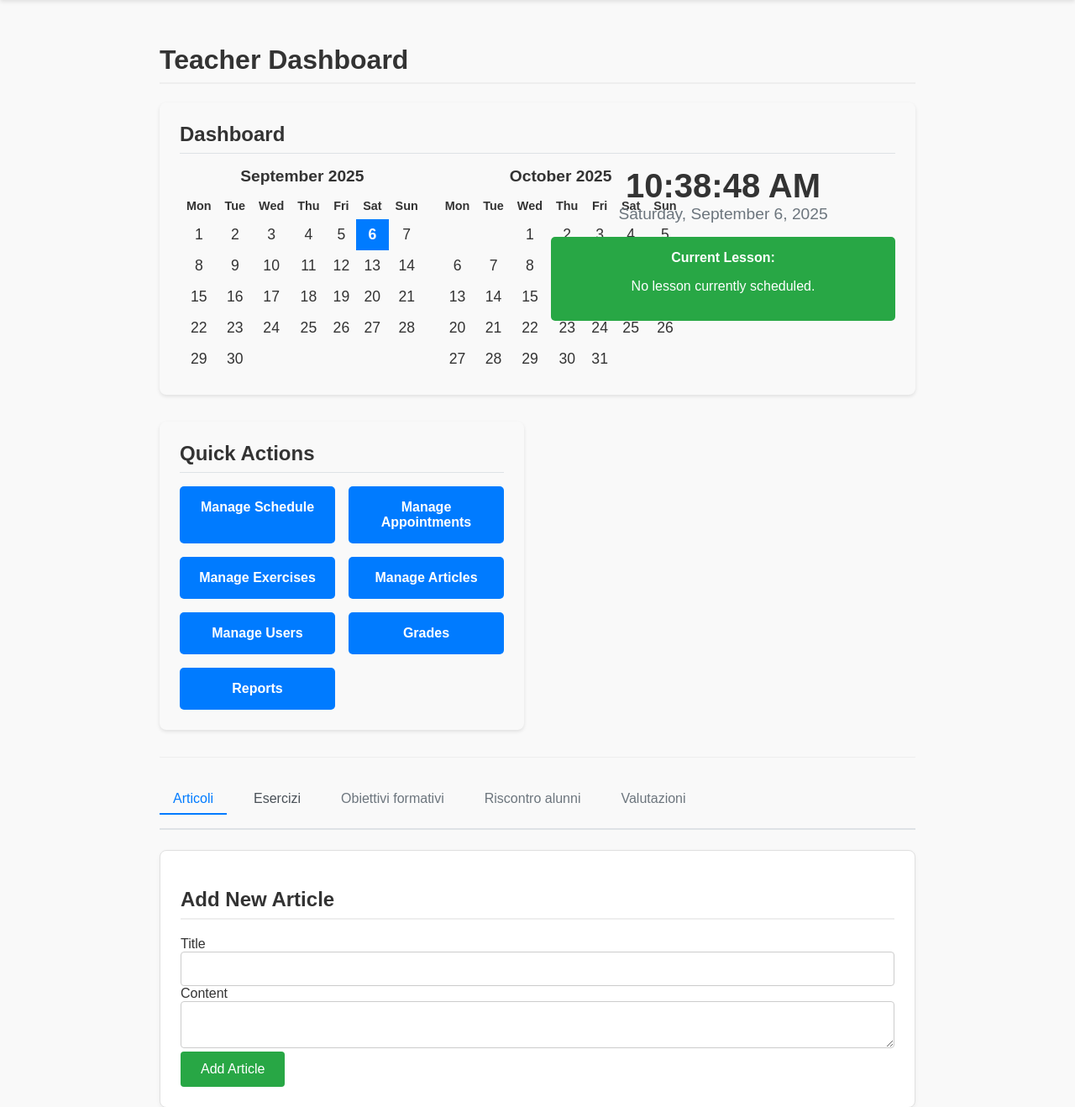
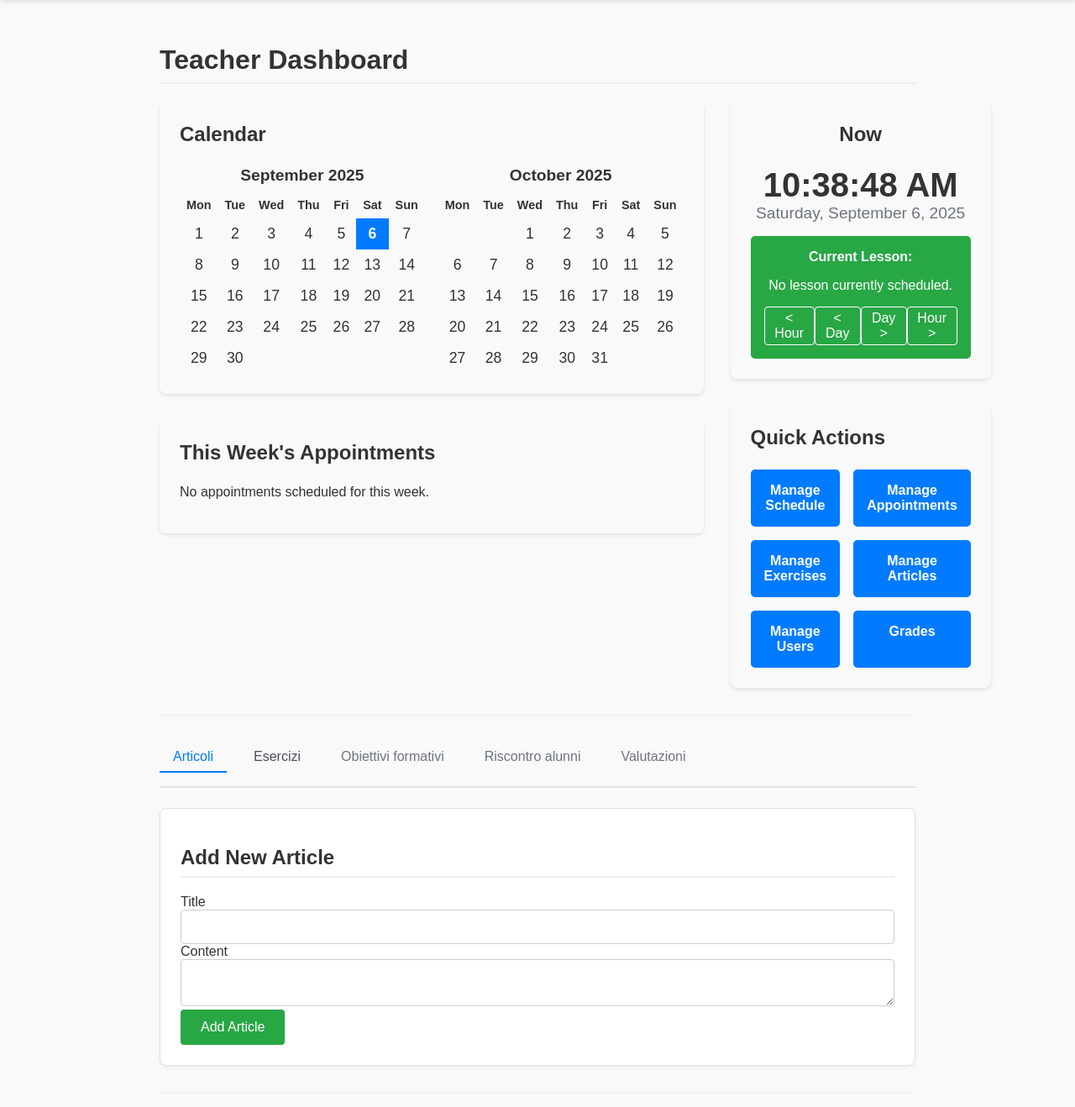
Before and after one commit to rcasertascuola/teaching_site, a PHP site: page /teacher_dashboard.php in a window 1280 px wide. Shown: the part 78-1396 px from the top of the page at 84% size. Run offline with PHP 8.4, Linux system fonts and the light colour scheme; the visitor is signed in with stand-in values (Sample User, id 1); tables that the repository leaves empty hold one stand-in row (values such as "Sample post").

Commit message:
Add files via upload

```diff
--- a/teacher_dashboard.php
+++ b/teacher_dashboard.php
@@ -1,52 +1,42 @@
 <?php
-// File: admin_dashboard.php
-// Purpose: Dashboard for logged-in teachers (admins).
+// File: teacher_dashboard.php
+// Purpose: Dashboard for logged-in teachers.
 
 session_start();
 
 // --- Authentication and Authorization Check ---
-if (!isset($_SESSION['user_id'])) {
+if (!isset($_SESSION['user_id']) || $_SESSION['user_role'] !== 'teacher') {
     header('Location: login.php');
-    exit;
-}
-if ($_SESSION['user_role'] !== 'teacher') {
-    header('Location: student_dashboard.php');
     exit;
 }
 
 // --- Includes ---
 require_once 'includes/db.php';
 require_once 'includes/theme_manager.php';
+require_once 'includes/calendar.php';
 
 // --- Logic ---
 $username = htmlspecialchars($_SESSION['username']);
 $user_id = $_SESSION['user_id'];
 $current_theme = getCurrentTheme($pdo);
-
 $message = '';
 
 // Handle form submission for adding a new article
 if ($_SERVER['REQUEST_METHOD'] === 'POST' && isset($_POST['add_text'])) {
     $title = trim($_POST['title']);
     $content = trim($_POST['content']);
-
     if (empty($title) || empty($content)) {
         $message = '<div class="message error">Title and content cannot be empty.</div>';
     } else {
         $pdo->beginTransaction();
         try {
-            // Step 1: Insert into articles table
             $stmt = $pdo->prepare("INSERT INTO articles (title, creator_id) VALUES (?, ?)");
             $stmt->execute([$title, $user_id]);
             $article_id = $pdo->lastInsertId();
-
-            // Step 2: Insert the first revision
             $stmt = $pdo->prepare("INSERT INTO revisions (article_id, editor_id, content, edit_summary) VALUES (?, ?, ?, ?)");
             $stmt->execute([$article_id, $user_id, $content, 'Initial creation']);
-
             $pdo->commit();
             $message = '<div class="message success">Article added successfully!</div>';
-
         } catch (PDOException $e) {
             $pdo->rollBack();
             $message = '<div class="message error">Database error: ' . $e->getMessage() . '</div>';
@@ -54,7 +44,7 @@
     }
 }
 
-// Fetch all articles from the database
+// Fetch all articles
 try {
     $stmt = $pdo->query("SELECT id, title, created_at FROM articles ORDER BY created_at DESC");
     $articles = $stmt->fetchAll();
@@ -62,27 +52,16 @@
     $articles = [];
     $message .= '<div class="message error">Could not fetch articles: ' . $e->getMessage() . '</div>';
 }
-?>
 
-<?php
-// --- Includes ---
-require_once 'includes/calendar.php';
-
-// --- Logic ---
-// ... (existing logic)
-
-// Fetch appointments for the current teacher
+// Fetch appointments for calendar
 $stmt = $pdo->prepare("SELECT * FROM calendar_appointments WHERE teacher_id = ? OR teacher_id IS NULL");
 $stmt->execute([$user_id]);
 $all_appointments = $stmt->fetchAll();
-
-// Organize appointments by date
 $appointments_by_date = [];
 foreach ($all_appointments as $appointment) {
     $start_date = new DateTime($appointment['start_date']);
     $end_date = new DateTime($appointment['end_date']);
     $current_date = clone $start_date;
-
     while ($current_date <= $end_date) {
         $date_key = $current_date->format('Y-m-d');
         if (!isset($appointments_by_date[$date_key])) {
@@ -93,13 +72,26 @@
     }
 }
 
+// Get current lesson
+$current_day_of_week = date('N');
+$current_time = date('H:i:s');
+$stmt = $pdo->prepare("SELECT * FROM school_schedule WHERE teacher_id = ? AND day_of_week = ? AND start_time <= ? AND end_time >= ? LIMIT 1");
+$stmt->execute([$user_id, $current_day_of_week, $current_time, $current_time]);
+$current_lesson = $stmt->fetch();
 
-// Get current month and year
+// Fetch appointments for the current week
+$today = new DateTime();
+$start_of_week = (clone $today)->modify('monday this week');
+$end_of_week = (clone $today)->modify('sunday this week');
+$stmt = $pdo->prepare("SELECT * FROM calendar_appointments WHERE (teacher_id = ? OR teacher_id IS NULL) AND start_date <= ? AND end_date >= ? ORDER BY start_date");
+$stmt->execute([$user_id, $end_of_week->format('Y-m-d H:i:s'), $start_of_week->format('Y-m-d H:i:s')]);
+$weekly_appointments = $stmt->fetchAll();
+
+// Calendar month/year
 $current_month = date('m');
 $current_year = date('Y');
 $next_month = date('m', strtotime('+1 month'));
 $next_year = date('Y', strtotime('+1 month'));
-
 ?>
 <!DOCTYPE html>
 <html lang="en">
@@ -109,55 +101,21 @@
     <title>Teacher Dashboard</title>
     <link rel="stylesheet" href="assets/css/<?php echo $current_theme; ?>-theme.css">
     <style>
+        /* General Styles */
         .theme-switcher { display: flex; align-items: center; }
         .theme-switcher select { margin: 0 0.5rem; padding: 0.25rem 0.5rem; }
         .navbar-right { display: flex; align-items: center; gap: 1rem; }
-        .text-list li { display: flex; justify-content: space-between; align-items: center; }
-        .text-info a { font-weight: bold; }
-        .text-info small { display: block; color: #6c757d; }
-        .text-actions a {
-            display: inline-block;
-            padding: 0.35rem 0.75rem;
-            border-radius: 4px;
-            text-decoration: none;
-            color: white;
-            font-size: 0.9rem;
-            margin-left: 0.5rem;
-        }
-        .btn-edit { background-color: #ffc107; }
-        .btn-delete { background-color: #dc3545; }
-        .btn-history { background-color: #17a2b8; }
 
-        .features-menu {
-            display: flex;
-            gap: 1rem;
-            margin-bottom: 1.5rem;
-            border-bottom: 2px solid #dee2e6;
-            padding-bottom: 1rem;
-        }
-        .features-menu a {
-            text-decoration: none;
-            padding: 0.5rem 1rem;
-            border-radius: 5px 5px 0 0;
-            color: #495057;
-            font-weight: 500;
-        }
-        .features-menu a.active {
-            border-bottom: 2px solid #007bff;
-            color: #007bff;
-        }
-        .features-menu a.disabled {
-            color: #6c757d;
-            cursor: not-allowed;
-            pointer-events: none;
-        }
-
-        /* New dashboard styles */
+        /* Dashboard Layout */
         .dashboard-grid {
             display: grid;
-            grid-template-columns: repeat(auto-fit, minmax(350px, 1fr));
+            grid-template-columns: 2fr 1fr;
             gap: 2rem;
+            align-items: start;
         }
+        .main-content { grid-column: 1 / 2; }
+        .sidebar { grid-column: 2 / 3; display: flex; flex-direction: column; gap: 2rem; }
+
         .dashboard-section {
             background-color: var(--background-color-secondary);
             padding: 1.5rem;
@@ -166,91 +124,54 @@
         }
         .dashboard-section h2 {
             margin-top: 0;
-            border-bottom: 1px solid #dee2e6;
+            border-bottom: 1px solid var(--border-color);
             padding-bottom: 0.5rem;
             margin-bottom: 1rem;
         }
-        .calendar-container {
-            display: flex;
-            gap: 1rem;
-            justify-content: space-around;
-        }
-        .calendar {
-            width: 100%;
-            border-collapse: collapse;
-            font-size: 0.9rem;
-        }
-        .calendar caption {
-            font-size: 1.2rem;
-            font-weight: bold;
-            margin-bottom: 0.5rem;
-        }
-        .calendar th, .calendar td {
-            padding: 0.5rem;
-            text-align: center;
-            border: 1px solid var(--border-color);
-        }
-        .calendar th {
-            background-color: var(--background-color-tertiary);
-        }
-        .calendar td.today {
-            background-color: #007bff;
-            color: white;
-            font-weight: bold;
-        }
-        .calendar .day-number {
-            font-size: 1.1rem;
-        }
-        .calendar .appointments {
-            font-size: 0.75rem;
-        }
-        .calendar .appointment {
-            background-color: #ffc107;
-            color: #333;
-            border-radius: 3px;
-            padding: 2px 4px;
-            margin-top: 2px;
-            white-space: nowrap;
-            overflow: hidden;
-            text-overflow: ellipsis;
-        }
-        .time-and-schedule {
-            text-align: center;
-        }
-        #current-time {
-            font-size: 2.5rem;
-            font-weight: bold;
-        }
-        #current-date {
-            font-size: 1.2rem;
-            color: #6c757d;
-        }
-        .current-lesson {
-            background-color: #28a745;
-            color: white;
-            padding: 1rem;
-            border-radius: 5px;
-            margin-top: 1rem;
-        }
-        .quick-actions {
-            display: grid;
-            grid-template-columns: repeat(auto-fill, minmax(150px, 1fr));
-            gap: 1rem;
-        }
-        .quick-actions a {
-            background-color: #007bff;
-            color: white;
-            text-decoration: none;
-            padding: 1rem;
-            border-radius: 5px;
-            text-align: center;
-            font-weight: bold;
-            transition: background-color 0.3s;
-        }
-        .quick-actions a:hover {
-            background-color: #0056b3;
-        }
 
+        /* Calendar */
+        .calendar-container { display: flex; gap: 1rem; justify-content: space-around; }
+        .calendar { width: 100%; border-collapse: collapse; font-size: 0.9rem; }
+        .calendar caption { font-size: 1.2rem; font-weight: bold; margin-bottom: 0.5rem; }
+        .calendar th, .calendar td { padding: 0.5rem; text-align: center; border: 1px solid var(--border-color); }
+        .calendar th { background-color: var(--background-color-tertiary); }
+        .calendar td.today { background-color: #007bff; color: white; font-weight: bold; }
+        .calendar .day-number { font-size: 1.1rem; }
+        .calendar .appointments { font-size: 0.75rem; }
+        .calendar .appointment { background-color: #ffc107; color: #333; border-radius: 3px; padding: 2px 4px; margin-top: 2px; white-space: nowrap; overflow: hidden; text-overflow: ellipsis; }
+
+        /* Time and Schedule */
+        .time-and-schedule { text-align: center; }
+        #current-time { font-size: 2.5rem; font-weight: bold; }
+        #current-date { font-size: 1.2rem; color: #6c757d; }
+        .current-lesson { background-color: #28a745; color: white; padding: 1rem; border-radius: 5px; margin-top: 1rem; }
+        .lesson-nav { display: flex; justify-content: space-between; margin-top: 0.5rem; }
+        .lesson-nav button { background: none; border: 1px solid white; color: white; padding: 0.25rem 0.5rem; border-radius: 4px; cursor: pointer; }
+
+        /* Quick Actions */
+        .quick-actions { display: grid; grid-template-columns: 1fr 1fr; gap: 1rem; }
+        .quick-actions a { background-color: #007bff; color: white; text-decoration: none; padding: 1rem; border-radius: 5px; text-align: center; font-weight: bold; transition: background-color 0.3s; }
+        .quick-actions a:hover { background-color: #0056b3; }
+
+        /* Weekly Appointments */
+        .weekly-appointments-list { list-style: none; padding: 0; }
+        .weekly-appointments-list li { border-bottom: 1px solid var(--border-color); padding: 0.75rem 0; }
+        .weekly-appointments-list li:last-child { border-bottom: none; }
+        .weekly-appointments-list .date { font-weight: bold; }
+        .weekly-appointments-list .type { font-size: 0.8rem; background-color: #6c757d; color: white; padding: 2px 6px; border-radius: 4px; }
+
+        /* Article Management */
+        .text-list li { display: flex; justify-content: space-between; align-items: center; }
+        .text-info a { font-weight: bold; }
+        .text-info small { display: block; color: #6c757d; }
+        .text-actions a { display: inline-block; padding: 0.35rem 0.75rem; border-radius: 4px; text-decoration: none; color: white; font-size: 0.9rem; margin-left: 0.5rem; }
+        .btn-edit { background-color: #ffc107; }
+        .btn-delete { background-color: #dc3545; }
+        .btn-history { background-color: #17a2b8; }
+        .features-menu { display: flex; gap: 1rem; margin-bottom: 1.5rem; border-bottom: 2px solid #dee2e6; padding-bottom: 1rem; }
+        .features-menu a { text-decoration: none; padding: 0.5rem 1rem; border-radius: 5px 5px 0 0; color: #495057; font-weight: 500; }
+        .features-menu a.active { border-bottom: 2px solid #007bff; color: #007bff; }
+        .features-menu a.disabled { color: #6c757d; cursor: not-allowed; pointer-events: none; }
     </style>
 </head>
 <body>
@@ -274,37 +195,45 @@
     <div class="container">
         <h1>Teacher Dashboard</h1>
 
-<?php
-// Get current lesson
-$current_day_of_week = date('N'); // 1 for Monday, 7 for Sunday
-$current_time = date('H:i:s');
-
-$stmt = $pdo->prepare(
-    "SELECT * FROM school_schedule
-     WHERE teacher_id = ?
-       AND day_of_week = ?
-       AND start_time <= ?
-       AND end_time >= ?
-     LIMIT 1"
-);
-$stmt->execute([$user_id, $current_day_of_week, $current_time, $current_time]);
-$current_lesson = $stmt->fetch();
-?>
         <div class="dashboard-grid">
-
-            <!-- Calendar and Time Section -->
-            <div class="dashboard-section" style="grid-column: 1 / -1;">
-                <h2>Dashboard</h2>
-                <div class="dashboard-grid">
+            <div class="main-content">
+                <!-- Calendar Section -->
+                <div class="dashboard-section">
+                    <h2>Calendar</h2>
                     <div class="calendar-container">
                         <?php echo generate_calendar($current_month, $current_year, $appointments_by_date); ?>
                         <?php echo generate_calendar($next_month, $next_year, $appointments_by_date); ?>
                     </div>
-                    <div class="time-and-schedule">
+                </div>
+
+                <!-- Weekly Appointments Section -->
+                <div class="dashboard-section" style="margin-top: 2rem;">
+                    <h2>This Week's Appointments</h2>
+                    <?php if (empty($weekly_appointments)): ?>
+                        <p>No appointments scheduled for this week.</p>
+                    <?php else: ?>
+                        <ul class="weekly-appointments-list">
+                            <?php foreach ($weekly_appointments as $appt): ?>
+                                <li>
+                                    <span class="date"><?php echo date('l, F jS', strtotime($appt['start_date'])); ?>:</span>
+                                    <?php echo htmlspecialchars($appt['title']); ?>
+                                    <span class="type <?php echo htmlspecialchars($appt['type']); ?>"><?php echo htmlspecialchars($appt['type']); ?></span>
+                                </li>
+                            <?php endforeach; ?>
+                        </ul>
+                    <?php endif; ?>
+                </div>
+            </div>
+
+            <div class="sidebar">
+                <!-- Time and Schedule Section -->
+                <div class="dashboard-section time-and-schedule">
+                    <h2>Now</h2>
                     <div id="current-time"></div>
                     <div id="current-date"></div>
                     <div class="current-lesson" id="current-lesson-container">
                         <strong>Current Lesson:</strong>
+                        <div id="lesson-details">
                             <?php if ($current_lesson): ?>
                                 <p>
                                     <strong><?php echo htmlspecialchars($current_lesson['subject']); ?></strong>
@@ -315,26 +244,15 @@
                                 <p>No lesson currently scheduled.</p>
                             <?php endif; ?>
                         </div>
+                        <div class="lesson-nav">
+                            <button id="prev-hour">&lt; Hour</button>
+                            <button id="prev-day">&lt; Day</button>
+                            <button id="next-day">Day &gt;</button>
+                            <button id="next-hour">Hour &gt;</button>
                         </div>
                     </div>
                 </div>
 
-<?php
-// Get current lesson
-$current_day_of_week = date('N'); // 1 for Monday, 7 for Sunday
-$current_time = date('H:i:s');
-
-$stmt = $pdo->prepare(
-    "SELECT * FROM school_schedule
-     WHERE teacher_id = ?
-       AND day_of_week = ?
-       AND start_time <= ?
-       AND end_time >= ?
-     LIMIT 1"
-);
-$stmt->execute([$user_id, $current_day_of_week, $current_time, $current_time]);
-$current_lesson = $stmt->fetch();
-?>
                 <!-- Quick Actions Section -->
                 <div class="dashboard-section">
                     <h2>Quick Actions</h2>
@@ -345,12 +263,9 @@
                         <a href="#manage-articles">Manage Articles</a>
                         <a href="manage_users.php">Manage Users</a>
                         <a href="#" class="disabled">Grades</a>
-                    <a href="#" class="disabled">Reports</a>
                     </div>
                 </div>
-
-            <!-- Other sections can be added here -->
-
+            </div>
         </div>
 
         <hr style="margin: 2rem 0;">
@@ -365,27 +280,14 @@
                 <a href="#" class="disabled" title="Prossimamente">Valutazioni</a>
             </div>
 
-            <?php
-            // Display session messages if they exist
-            if (isset($_SESSION['message'])) {
-                echo $_SESSION['message'];
-                unset($_SESSION['message']); // Clear the message after displaying it
-            }
-            echo $message; // Display messages from form submissions on this page
-            ?>
+            <?php if (isset($_SESSION['message'])) { echo $_SESSION['message']; unset($_SESSION['message']); } echo $message; ?>
 
             <div class="form-container">
                 <h2>Add New Article</h2>
                 <form action="teacher_dashboard.php" method="POST">
                     <input type="hidden" name="add_text" value="1">
-                    <div class="form-group">
-                        <label for="title">Title</label>
-                        <input type="text" id="title" name="title" required>
-                    </div>
-                    <div class="form-group">
-                        <label for="content">Content</label>
-                        <textarea id="content" name="content" required></textarea>
-                    </div>
+                    <div class="form-group"><label for="title">Title</label><input type="text" id="title" name="title" required></div>
+                    <div class="form-group"><label for="content">Content</label><textarea id="content" name="content" required></textarea></div>
                     <button type="submit" name="add_text">Add Article</button>
                 </form>
             </div>
@@ -407,7 +309,7 @@
                                 <div class="text-actions">
                                     <a href="history.php?id=<?php echo $article['id']; ?>" class="btn-history" style="background-color: #17a2b8; color: white;">History</a>
                                     <a href="edit_article.php?id=<?php echo $article['id']; ?>" class="btn-edit">Edit</a>
-                                    <a href="delete_article.php?id=<?php echo $article['id']; ?>" class="btn-delete" onclick="return confirm('Are you sure you want to delete this article?');">Delete</a>
+                                    <a href="delete_article.php?id=<?php echo $article['id']; ?>" class="btn-delete" onclick="return confirm('Are you sure?');">Delete</a>
                                 </div>
                             </li>
                         <?php endforeach; ?>
@@ -418,16 +320,75 @@
     </div>
 
     <script>
+        // Live clock
         function updateTime() {
             const timeEl = document.getElementById('current-time');
             const dateEl = document.getElementById('current-date');
             const now = new Date();
-
             timeEl.textContent = now.toLocaleTimeString([], { hour: '2-digit', minute: '2-digit', second: '2-digit' });
             dateEl.textContent = now.toLocaleDateString([], { weekday: 'long', year: 'numeric', month: 'long', day: 'numeric' });
         }
         setInterval(updateTime, 1000);
         updateTime();
+
+        // Lesson Navigation
+        document.addEventListener('DOMContentLoaded', () => {
+            const lessonDetails = document.getElementById('lesson-details');
+            let displayedDate = new Date(); // State for the displayed lesson time
+
+            const fetchLesson = async (date) => {
+                try {
+                    const response = await fetch(`ajax_get_lesson.php?datetime=${date.toISOString()}`);
+                    if (!response.ok) {
+                        throw new Error('Network response was not ok');
+                    }
+                    const data = await response.json();
+
+                    if (data.error) {
+                        lessonDetails.innerHTML = `<p>Error: ${data.error}</p>`;
+                        return;
+                    }
+
+                    if (data.lesson) {
+                        lessonDetails.innerHTML = `
+                            <p>
+                                <strong>${data.lesson.subject}</strong>
+                                with class <strong>${data.lesson.class}</strong>
+                            </p>
+                            <small>
+                                ${date.toLocaleDateString([], { weekday: 'long', month: 'long', day: 'numeric' })}
+                                from ${data.lesson.start_time_formatted} to ${data.lesson.end_time_formatted}
+                            </small>
+                        `;
+                    } else {
+                        lessonDetails.innerHTML = `
+                            <p>No lesson scheduled at this time.</p>
+                            <small>${date.toLocaleString()}</small>
+                        `;
+                    }
+                } catch (error) {
+                    lessonDetails.innerHTML = `<p>Failed to load lesson data.</p>`;
+                    console.error('Fetch error:', error);
+                }
+            };
+
+            document.getElementById('prev-hour').addEventListener('click', () => {
+                displayedDate.setHours(displayedDate.getHours() - 1);
+                fetchLesson(displayedDate);
+            });
+            document.getElementById('next-hour').addEventListener('click', () => {
+                displayedDate.setHours(displayedDate.getHours() + 1);
+                fetchLesson(displayedDate);
+            });
+            document.getElementById('prev-day').addEventListener('click', () => {
+                displayedDate.setDate(displayedDate.getDate() - 1);
+                fetchLesson(displayedDate);
+            });
+            document.getElementById('next-day').addEventListener('click', () => {
+                displayedDate.setDate(displayedDate.getDate() + 1);
+                fetchLesson(displayedDate);
+            });
+        });
     </script>
 </body>
 </html>
```
Lines whose indentation alone changed are shown as unchanged.
